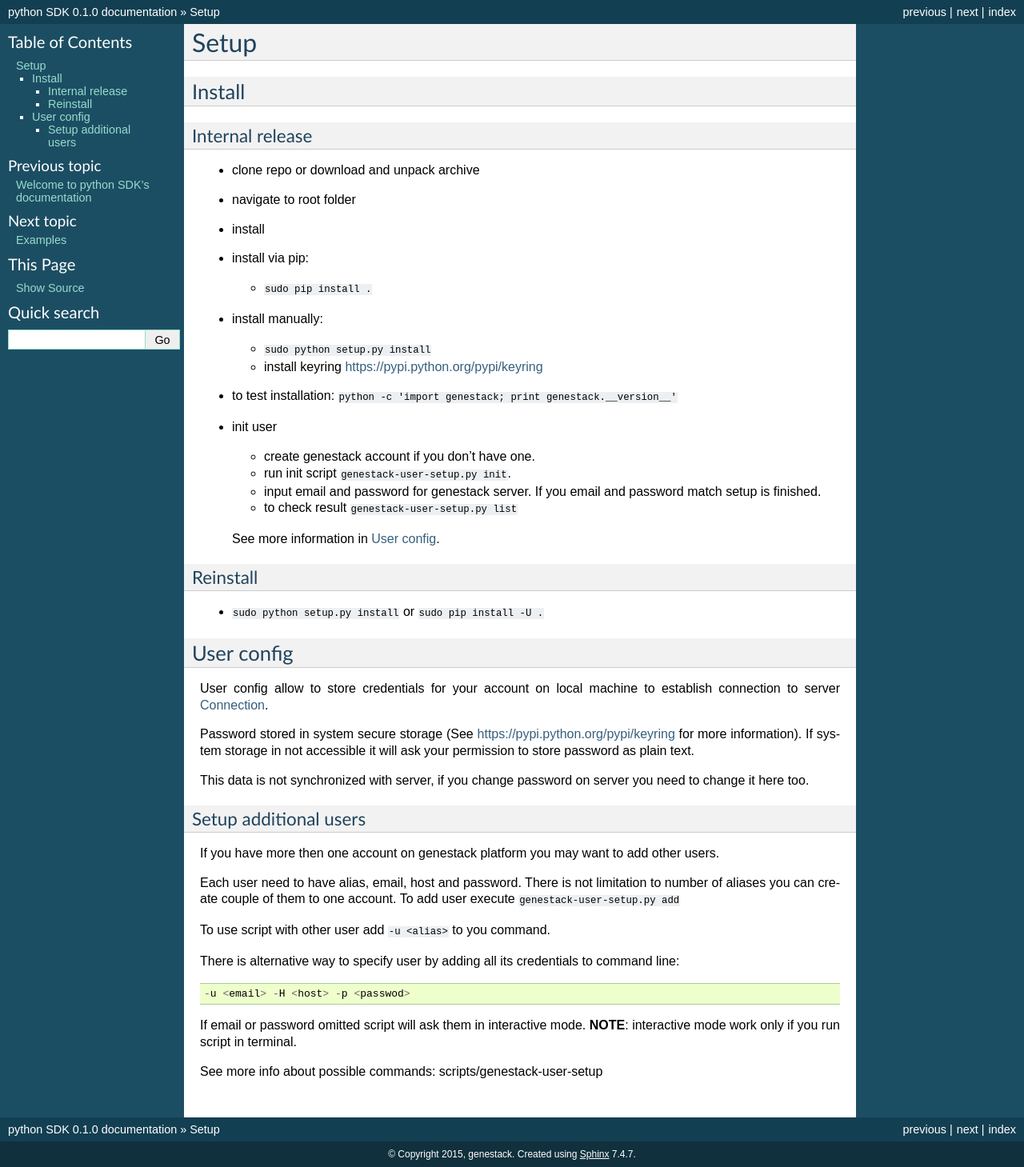
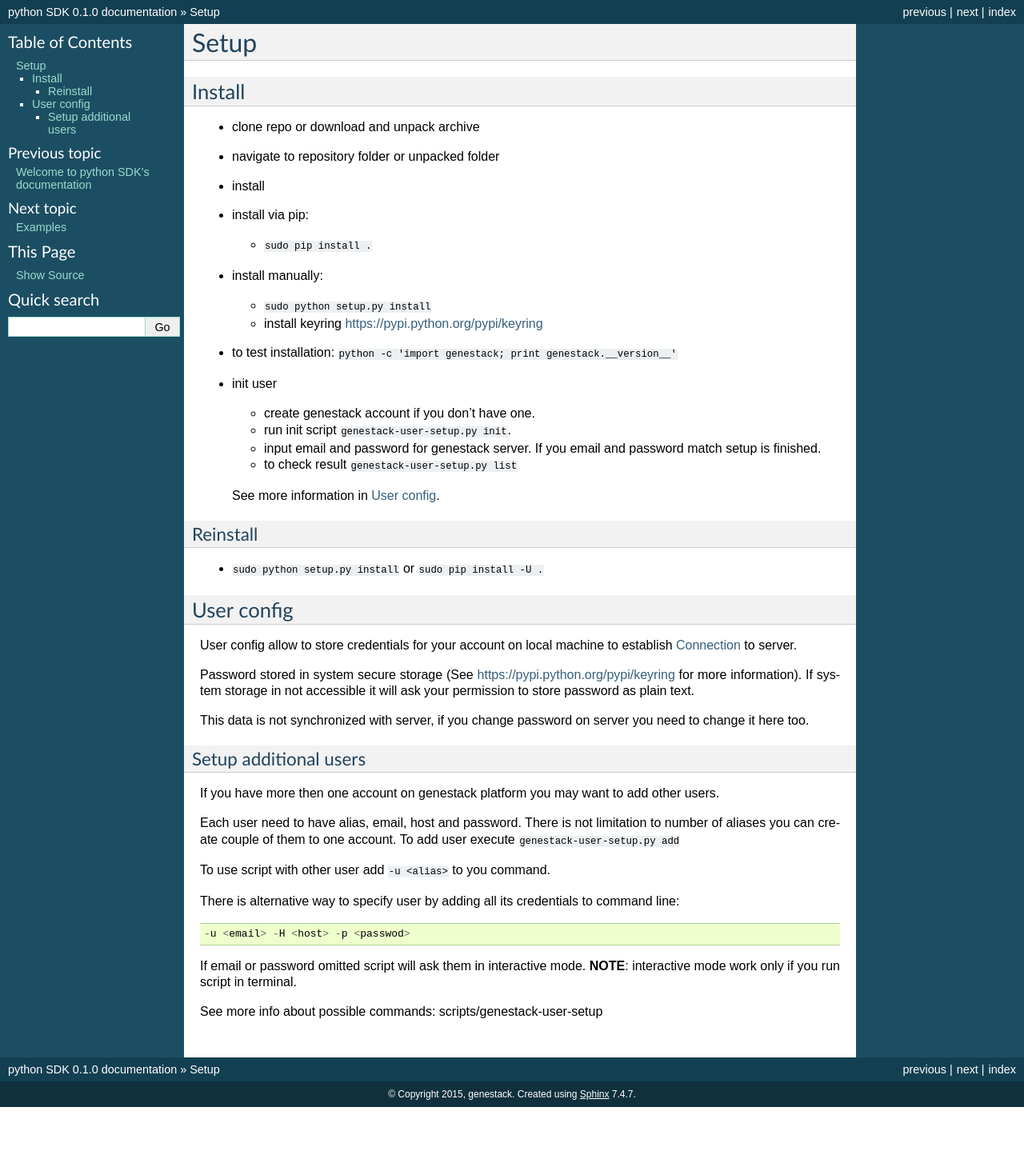
Before and after one commit to genestack/sdk, a Sphinx documentation site: the page built from docs/source/setup.rst, in a window 1280 px wide. Shown: the whole page at 80% size. Built offline with Sphinx 7.4.7, drawn with Linux system fonts in a browser that asks for light colours; pages that are not in the unit, such as notebooks, are missing from menus; the version number is read from the project's files by our own code; after the commit the page ends 1384 px from its top, so only the background shows below that.

Commit message:
Update docs.

```diff
--- a/docs/source/examples.rst
+++ b/docs/source/examples.rst
@@ -1,6 +1,6 @@
 Examples
 ########
 
-.. include:: examples/connection.rst
-.. include:: examples/file_utils.rst
-.. include:: examples/load_unaligned_reads.rst
+- :doc:`examples/connection`
+- :doc:`examples/file_utils`
+- :doc:`examples/load_unaligned_reads`
--- a/docs/source/examples/connection.rst
+++ b/docs/source/examples/connection.rst
@@ -24,13 +24,16 @@ Arguments for connection parser
 ===============================
 
 There are two way to specify user:
+
 Using settings:
+^^^^^^^^^^^^^^^
 
   if not argument specified get_connection will return connection to default user
 
   if only ``-u <alias>`` specified will be used user form settings. If user is not present system will switch to interactive login with default server.
 
 Raw input:
+^^^^^^^^^^
   if ``-H <host>`` or ``-p <password>`` or both will be specified login will treat it as raw input
 
   ``-u <email>`` expect email
--- a/docs/source/setup.rst
+++ b/docs/source/setup.rst
@@ -4,12 +4,8 @@ Setup
 Install
 *******
 
-
-Internal release
-----------------
-
 - clone repo or download and unpack archive
-- navigate to root folder
+- navigate to repository folder or unpacked folder
 - install
 
 - install via pip:
@@ -43,7 +39,7 @@ Reinstall
 User config
 ***********
 
-User config allow to store credentials for your account on local machine to establish connection to server :doc:`examples/connection`.
+User config allow to store credentials for your account on local machine to establish :doc:`examples/connection` to server.
 
 Password stored in system secure storage (See https://pypi.python.org/pypi/keyring for more information).
 If system storage in not accessible it will ask your permission to store password as plain text.
```
